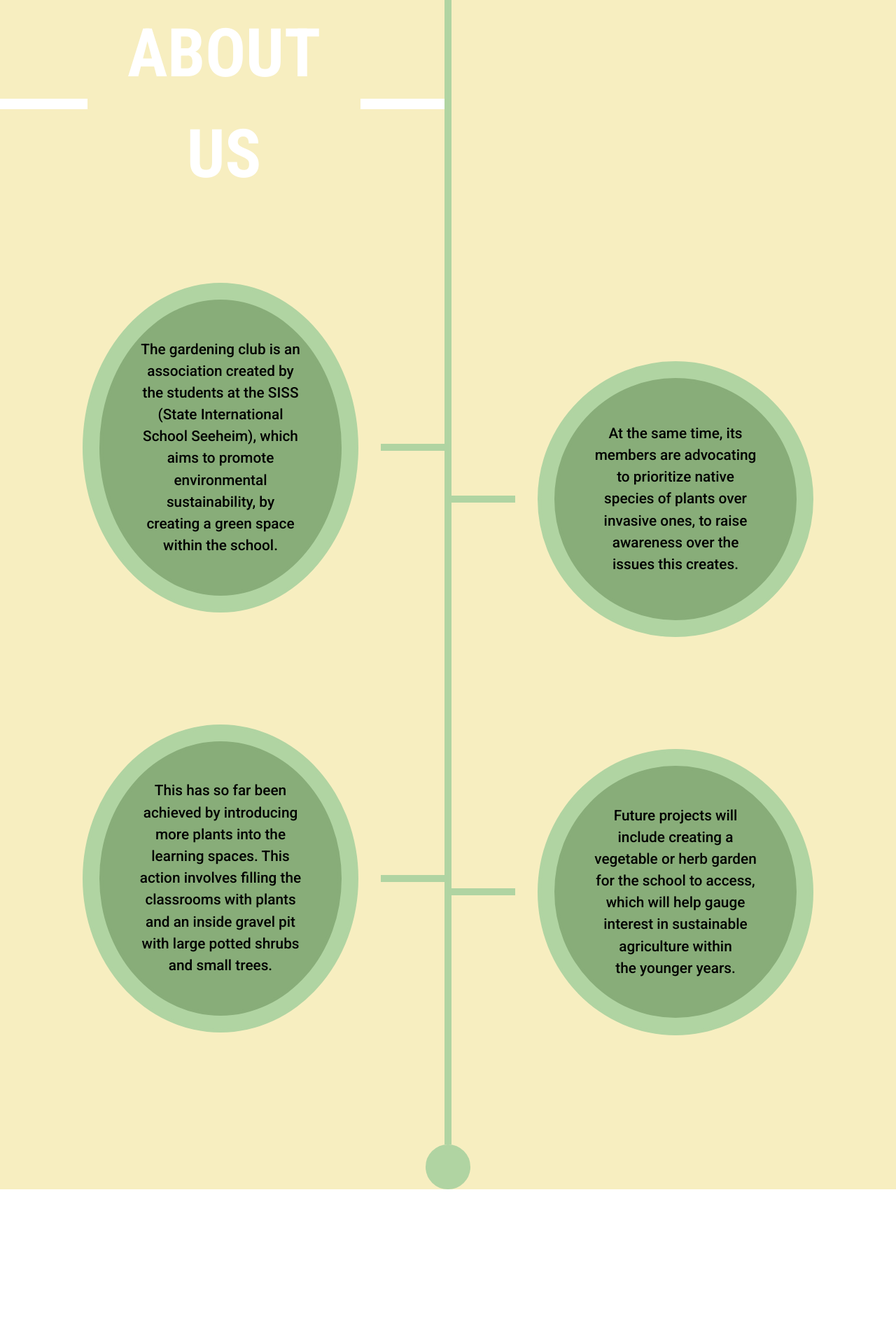
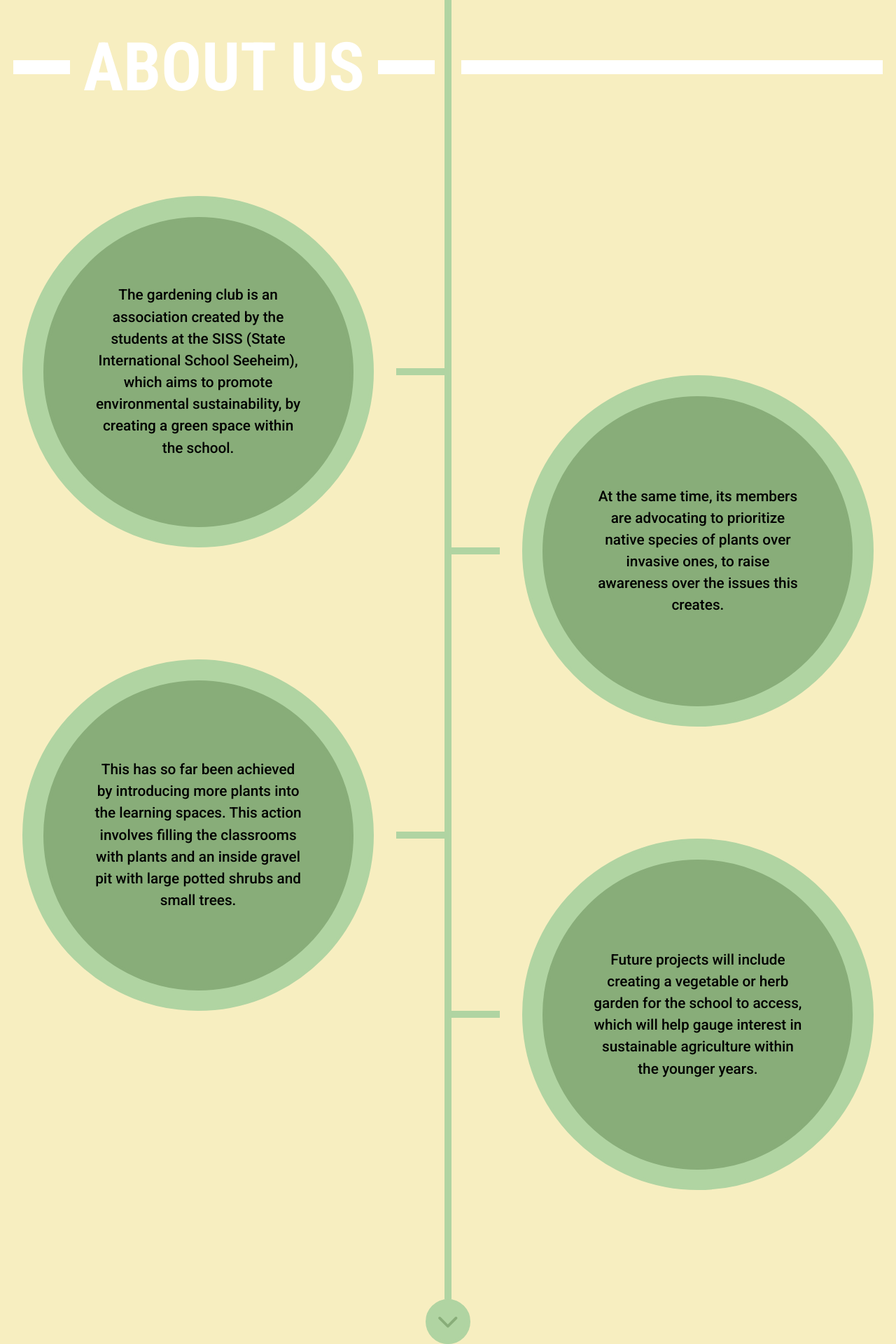
Before and after one commit to NicolasKelbel/GardeningClubWebsite, a React (Vite) app in the folder client/: page / in a window 1280 px wide. Shown: the part 870-2790 px from the top of the page at 70% size. Before the commit the page ends 2569 px from the top, so only its background shows below. Built offline with nearby package versions, Linux system fonts and the light colour scheme; a web font is replaced by a local one.

Commit message:
more new

```diff
--- a/client/src/components/aboutUs/aboutUs.css
+++ b/client/src/components/aboutUs/aboutUs.css
@@ -16,13 +16,14 @@
 
 .aboutUs__title{
     display: flex;
+    flex-flow: row nowrap;
     justify-content: center;
     align-items: center;
     margin: 0;
     font-family: "Roboto Condensed";
     color: white;
     font-size: 6rem;
-    margin: 0;
+    white-space: nowrap;
 }
 
 .aboutUs__horizontalLineWhiteContainer {
@@ -30,6 +31,7 @@
     justify-content: center;
     align-items: center;
     height: 144px;
+    width: 100%;
     margin: 4rem 0 3rem 0;
 }
 
@@ -39,7 +41,8 @@
     align-items: center;
     height: var(--horizontalLine-width);
     background-color: white;
-    width: 20%
+    width: 100%;
+    margin: 0 3% 0 3%;
 }
 
 .aboutUs__horizontalLineWhiteRight{
@@ -48,7 +51,8 @@
     align-items: center;
     height: var(--horizontalLine-width);
     background-color: white;
-    width: 90%
+    width: 100%;
+    margin: 0 3% 0 3%;
 }
 
 .aboutUs__column {
@@ -83,7 +87,7 @@
     align-items: center;
     border: solid var(--light-green) 5px;
     border-radius: 100%;
-    width: 60%;
+    width: 100%;
     max-width: 540px;
     background-color: var(--light-green);
     aspect-ratio: 1 / 1;
--- /dev/null
+++ b/client/src/components/placeholders/placeHolderWithCircle/PlaceHolderWithCircle.tsx
@@ -0,0 +1,51 @@
+import React, { useState } from 'react'
+import { IoIosArrowDown } from "react-icons/io";
+import './placeHolderWithCircle.css'
+
+const PlaceHolderWithEmptyCircle = () => {
+  const [isHovering, setIsHovering] = useState<boolean>(false);
+
+  const handleMouseEnter = () => setIsHovering(true);
+  const handleMouseLeave = () => setIsHovering(false);
+
+  const handleScroll = () => {
+    console.log("scrollToSection");
+    const target = document.querySelector('.placeHolderWithLine');
+    if (target) {
+      console.log("scrollToSection");
+      const targetPosition = target.getBoundingClientRect().top;
+      const startPosition = document.documentElement.scrollTop || document.body.scrollTop;
+      const duration = 1300;
+      let startTime: number | null = null;
+
+      const easeInOut = (t: number, b: number, c: number, d: number) => {
+        t /= d / 2;
+        if (t < 1) return (c / 2) * t * t * t + b;
+        t -= 2;
+        return (c / 2) * (t * t * t + 2) + b;
+      };
+
+      const animation = (currentTime: number) => {
+        if (startTime === null) startTime = currentTime;
+        const timeElapsed = currentTime - startTime;
+        const run = easeInOut(timeElapsed, startPosition, targetPosition, duration);
+        window.scrollTo(0, run);
+        if (timeElapsed < duration) requestAnimationFrame(animation);
+      };
+
+      requestAnimationFrame(animation);
+    }
+  };
+
+  return (
+    <div className='placeHolderWithCircle'>
+        <div className='placeHolderWithCircle__circle'>
+            <div className='welcome__arrowDownSurrounding' onMouseEnter={handleMouseEnter} onMouseLeave={handleMouseLeave}>
+              <IoIosArrowDown className='welcome__arrowDownIcon' id= {isHovering ? "welcome_arrowDownSurroundingHovering" : ""} onClick={handleScroll}/>
+            </div>
+        </div>
+    </div>
+  )
+}
+
+export default PlaceHolderWithEmptyCircle
--- a/client/src/components/placeholders/placeHolderWithEmptyCircle/placeHolderWithEmptyCircle.css
+++ b/client/src/components/placeholders/placeHolderWithCircle/placeHolderWithCircle.css
@@ -1,4 +1,4 @@
-.placeHolderWithEmptyCircle {
+.placeHolderWithCircle {
     display: flex;
     justify-content: center;
     align-items: center;
@@ -8,7 +8,7 @@
     background-color: var(--primary-background);
 }
 
-.placeHolderWithEmptyCircle__circle {
+.placeHolderWithCircle__circle {
     display: flex;
     justify-content: center;
     align-items: center;
--- a/client/src/components/placeholders/placeHolderWithEmptyCircle/PlaceHolderWithEmptyCircle.tsx
+++ /dev/null
@@ -1,14 +0,0 @@
-import React from 'react'
-import './placeHolderWithEmptyCircle.css'
-
-const PlaceHolderWithEmptyCircle = () => {
-  return (
-    <div className='placeHolderWithEmptyCircle'>
-        <div className='placeHolderWithEmptyCircle__circle'>
-
-        </div>
-    </div>
-  )
-}
-
-export default PlaceHolderWithEmptyCircle
--- a/client/src/index.css
+++ b/client/src/index.css
@@ -14,7 +14,7 @@
   --header-height: 105px;
 
   --vericalLine-width: 10px;
-  --horizontalLine-width: 15px;
+  --horizontalLine-width: 20px;
 
   font-synthesis: none;
   text-rendering: optimizeLegibility;
--- a/client/src/pages/homePage/HomePage.tsx
+++ b/client/src/pages/homePage/HomePage.tsx
@@ -2,8 +2,8 @@ import React from 'react'
 import "./homePageStyle.css"
 import Welcome from '../../components/welcome/Welcome'
 import AboutUs from '../../components/aboutUs/AboutUs'
-import PlaceHolderWithLine from '../../components/placeholders/placeholderWIthLine/PlaceholderWithLine'
-import PlaceHolderWithEmptyCircle from '../../components/placeholders/placeHolderWithEmptyCircle/PlaceHolderWithEmptyCircle'
+import PlaceHolderWithLine from '../../components/placeholders/placeholderWithLine/PlaceholderWithLine'
+import PlaceHolderWithCircle from '../../components/placeholders/placeHolderWithCircle/PlaceHolderWithCircle'
 
 type Item = {
   text: string; // Define the shape of each item in the array
@@ -21,10 +21,10 @@ const HomePage = () => {
   return (
     <div className='homepage'>
         <Welcome />
-        <PlaceHolderWithLine height={'10px'}/>
+        <PlaceHolderWithLine height={'30px'}/>
         <AboutUs items={data}/>
         <PlaceHolderWithLine height={'60px'}/>
-        <PlaceHolderWithEmptyCircle />
+        <PlaceHolderWithCircle />
     </div>
   )
 }
```
Also changed, not shown: client/src/components/blogsAndArticles/blogsAndArticles.tsx (added, +12 -0 lines), client/src/components/blogsAndArticles/blogsAndArticlesStyle.css (added).
